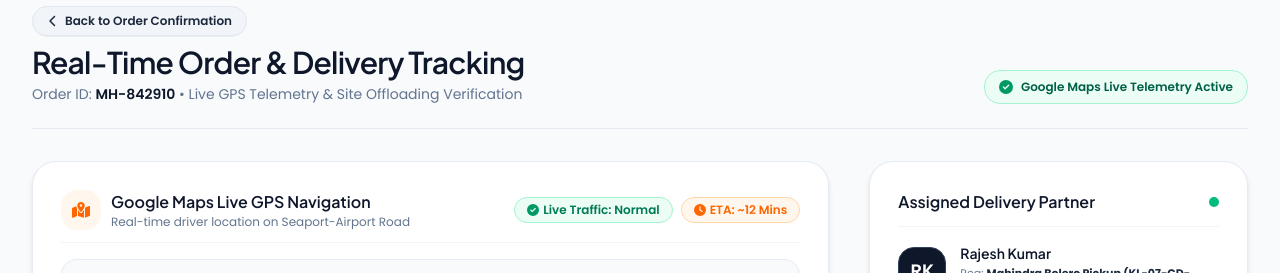
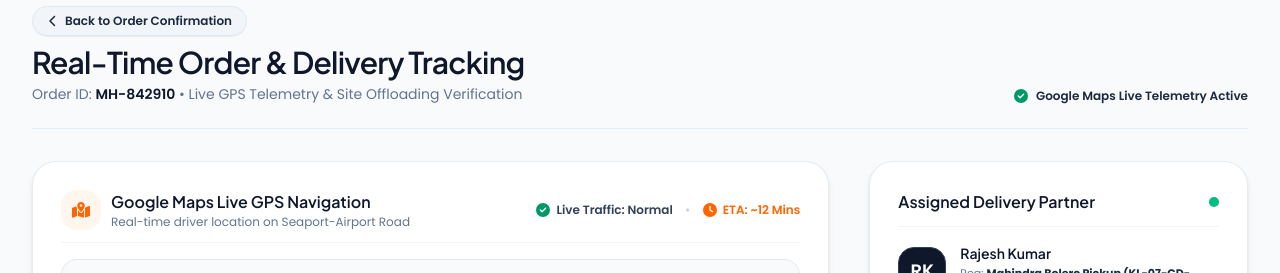
Before and after one commit to ajaycodesx/meterialhub-portal, a Next.js app in the folder buyer-panel/: page /tracking in a window 1280 px wide. Shown: the part 151-424 px from the top of the page. Built offline with nearby package versions, Linux system fonts and the light colour scheme.

Commit message:
Remove colored background and border boxes from telemetry and status header pill badges in LiveTrackingPage

```diff
--- a/buyer-panel/components/buyer/LiveTrackingPage.tsx
+++ b/buyer-panel/components/buyer/LiveTrackingPage.tsx
@@ -71,7 +71,7 @@ export const LiveTrackingPage: React.FC<LiveTrackingPageProps> = ({
               </p>
             </div>
 
-            <div className="flex items-center gap-2 px-3.5 py-2 rounded-2xl bg-emerald-50 text-emerald-800 border border-emerald-200 text-xs font-semibold shrink-0">
+            <div className="flex items-center gap-2 text-xs font-semibold text-slate-800 shrink-0">
               <FaCircleCheck className="h-3.5 w-3.5 text-emerald-600" />
               <span>Google Maps Live Telemetry Active</span>
             </div>
@@ -96,12 +96,13 @@ export const LiveTrackingPage: React.FC<LiveTrackingPageProps> = ({
                     </div>
                   </div>
 
-                  <div className="flex items-center gap-2">
-                    <span className="text-xs font-semibold text-emerald-700 bg-emerald-50 px-3 py-1 rounded-full border border-emerald-200 flex items-center gap-1">
-                      <FaCircleCheck className="h-3 w-3 text-emerald-600" /> Live Traffic: Normal
+                  <div className="flex items-center gap-3 text-xs font-semibold text-slate-700">
+                    <span className="flex items-center gap-1.5">
+                      <FaCircleCheck className="h-3.5 w-3.5 text-emerald-600" /> Live Traffic: Normal
                     </span>
-                    <span className="text-xs font-semibold text-[#FF6500] bg-orange-50 px-3 py-1 rounded-full border border-orange-200 flex items-center gap-1">
-                      <FaClock className="h-3 w-3" /> ETA: ~12 Mins
+                    <span className="text-slate-300">&bull;</span>
+                    <span className="flex items-center gap-1.5 text-[#FF6500]">
+                      <FaClock className="h-3.5 w-3.5 text-[#FF6500]" /> ETA: ~12 Mins
                     </span>
                   </div>
                 </div>
```
